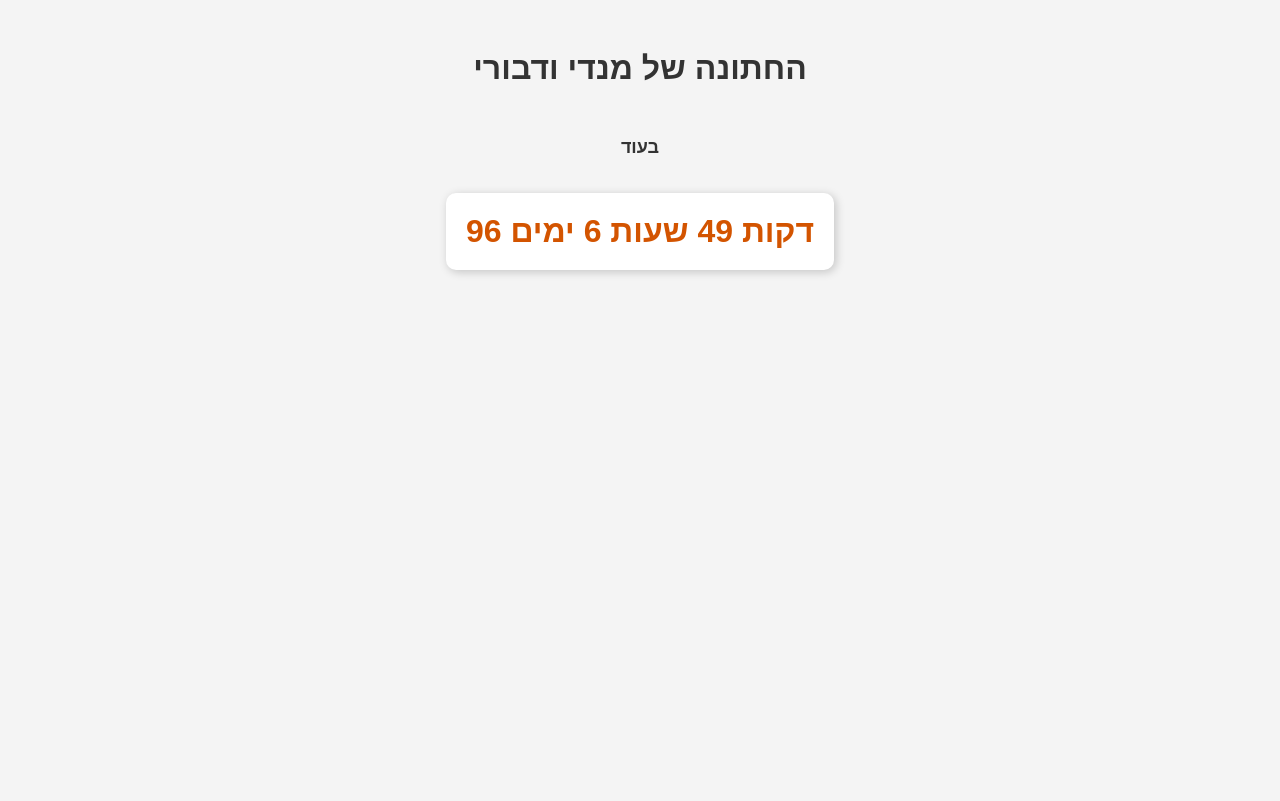
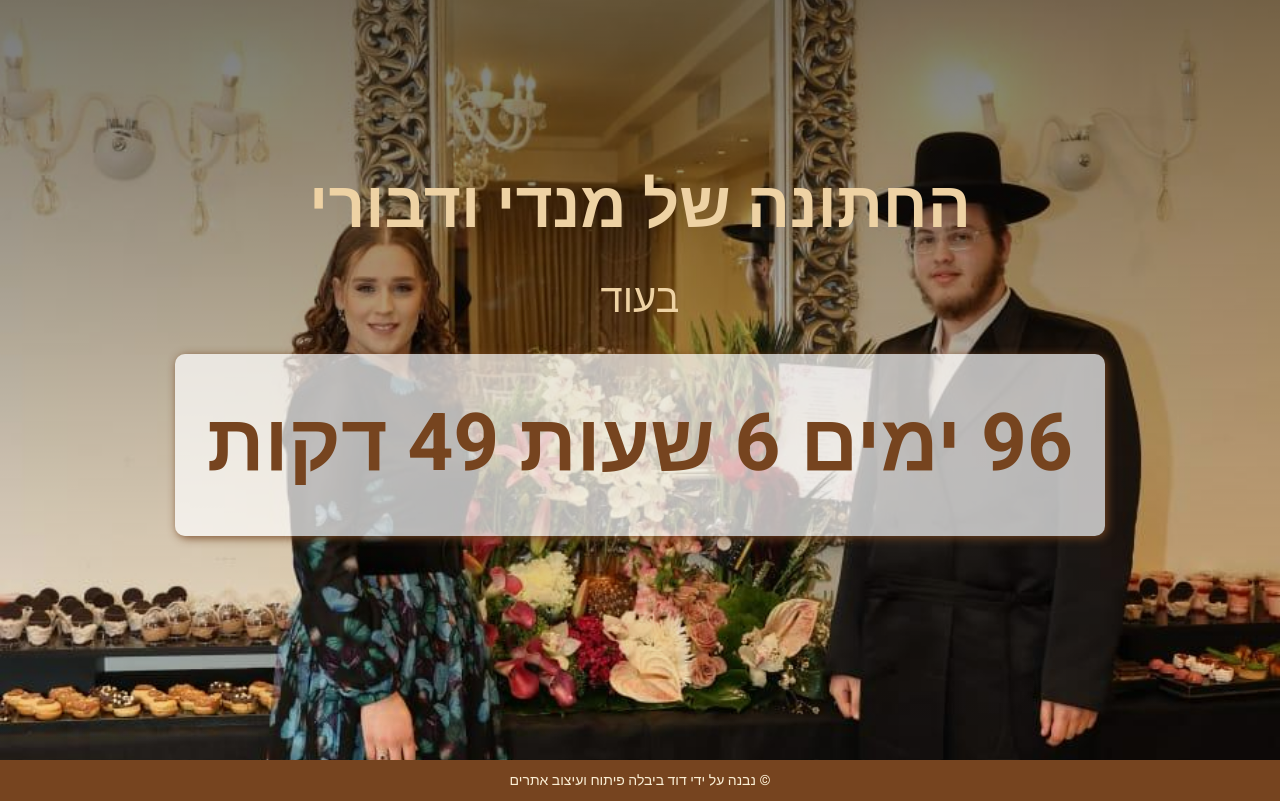
Before and after one commit to dudibibla/Mandy-Deborah-s-wedding, a plain HTML site: page index.html in a window 1280 px wide. Drawn offline with Linux system fonts and the light colour scheme.

Commit message:
Add files via upload

```diff
--- a/index.html
+++ b/index.html
@@ -1,17 +1,36 @@
 <!DOCTYPE html>
 <html lang="he">
+
 <head>
     <meta charset="UTF-8">
     <meta name="viewport" content="width=device-width, initial-scale=1.0">
     <title> מנדי ודבורי מתחתנים</title>
     <link rel="stylesheet" href="style.css">
     <link rel="manifest" href="manifest.json">
-<meta name="theme-color" content="#d35400">
+    <meta name="theme-color" content="#d35400">
+    <link rel="preconnect" href="https://fonts.googleapis.com">
+    <link rel="preconnect" href="https://fonts.gstatic.com" crossorigin>
+    <link href="https://fonts.googleapis.com/css2?family=Heebo:wght@100..900&display=swap" rel="stylesheet">
 </head>
+
 <body>
-    <h1>החתונה של מנדי ודבורי</h1>
-    <h2>בעוד</h2>
-    <div class="timer" id="timer"> 00 00:00:00 </div>
-     <script src="script.js"></script>
+<canvas id="fireworks"></canvas>
+           <div class="hero">
+        <div class="container">
+            <header>
+                <h1>החתונה של מנדי ודבורי</h1>
+                <p>בעוד</p>
+                <div class="timer" id="timer"> 00 00:00:00 </div>
+            </header>
+        </div>
+    </div>
+
+    <script src="script.js"></script>
+
+    <div class="footer">
+        <p> נבנה על ידי דוד ביבלה פיתוח ועיצוב אתרים &copy; </p>
+    </div>
+
 </body>
+
 </html>
--- a/script.js
+++ b/script.js
@@ -18,7 +18,7 @@ function updateTimer() {
     const minutes = Math.floor((timeLeft % (1000 * 60 * 60)) / (1000 * 60));
 
     // עדכון ה-HTML
-    document.getElementById("timer").innerHTML = `דקות ${minutes} שעות ${hours} ימים ${days}`;
+    document.getElementById("timer").innerHTML = `${days} ימים ${hours} שעות  ${minutes} דקות`;
 }
 
 // הפעלת הטיימר מיד עם טעינת הדף
--- a/style.css
+++ b/style.css
@@ -1,33 +1,80 @@
-/* עיצוב כללי של הדף */
-body {
-    font-family: Arial, sans-serif;
-    text-align: center;
-    background-color: #f4f4f4;
+* {
     margin: 0;
     padding: 0;
+    box-sizing: border-box;
+    font-style: normal;
+    font-family: "Heebo", sans-serif;
 }
 
-/* כותרת ראשית */
-h1 {
+.body {
+
+    background-color: #f7f7f7;
+    display: flex;
+    justify-content: center;
+    align-items: center;
+    height: 100vh;
+    text-align: center;
     color: #333;
-    margin-top: 50px;
-}
-/* כותרת משנית */
-h2 {
-    color: #333;
-    font-size: 18px;
-    margin-top: 50px;
+    flex-direction: column;
+    min-height: 100vh;
 }
 
-/* תיבת הטיימר */
+.container {
+    padding-top: 20vh;
+    width: 100%;
+    text-align: center;
+    height: 95vh;
+}
+
+.container h1 {
+    font-size: 8vh;
+    color: #eed2a4;
+    margin-bottom: 10px;
+}
+
+.container p {
+    font-size: 5vh;
+    color: #eed2a4;
+    margin-top: 2vh;
+}
+
 .timer {
-    font-size: 2em;
+    font-size: 5em;
     font-weight: bold;
-    color: #d35400;
-    background: #fff;
+    color: #76441f;
+    background: rgba(255, 255, 255, 0.7);
     display: inline-block;
-    padding: 20px;
+    padding: 4vh;
     border-radius: 10px;
-    box-shadow: 2px 2px 10px rgba(0, 0, 0, 0.2);
-    margin-top: 20px;
+    box-shadow: 2px 2px 10px rgba(118,68,31, 0.9);
+    margin-top: 25px;
+    text-align: center;
+    direction: rtl;
 }
+
+.footer {
+    padding: 10px;
+    font-size: 14px;
+    background-color: #76441f;
+    color: #fbefd5;
+    text-align: center;
+    width: 100%;
+}
+
+.hero {
+    background: linear-gradient(#0008, #0000), url(111.jpg);
+    background-position: center;
+    background-size: cover;
+}
+
+canvas {
+    position: fixed;
+    top: 0;
+    left: 0;
+    width: 100vw;
+    height: 100vh;
+    pointer-events: none;
+    /* שלא יפריע ללחיצות */
+    z-index: 9999;
+    /* מעל כל התוכן */
+}
```
Also changed, not shown: 111.jpg (added).
